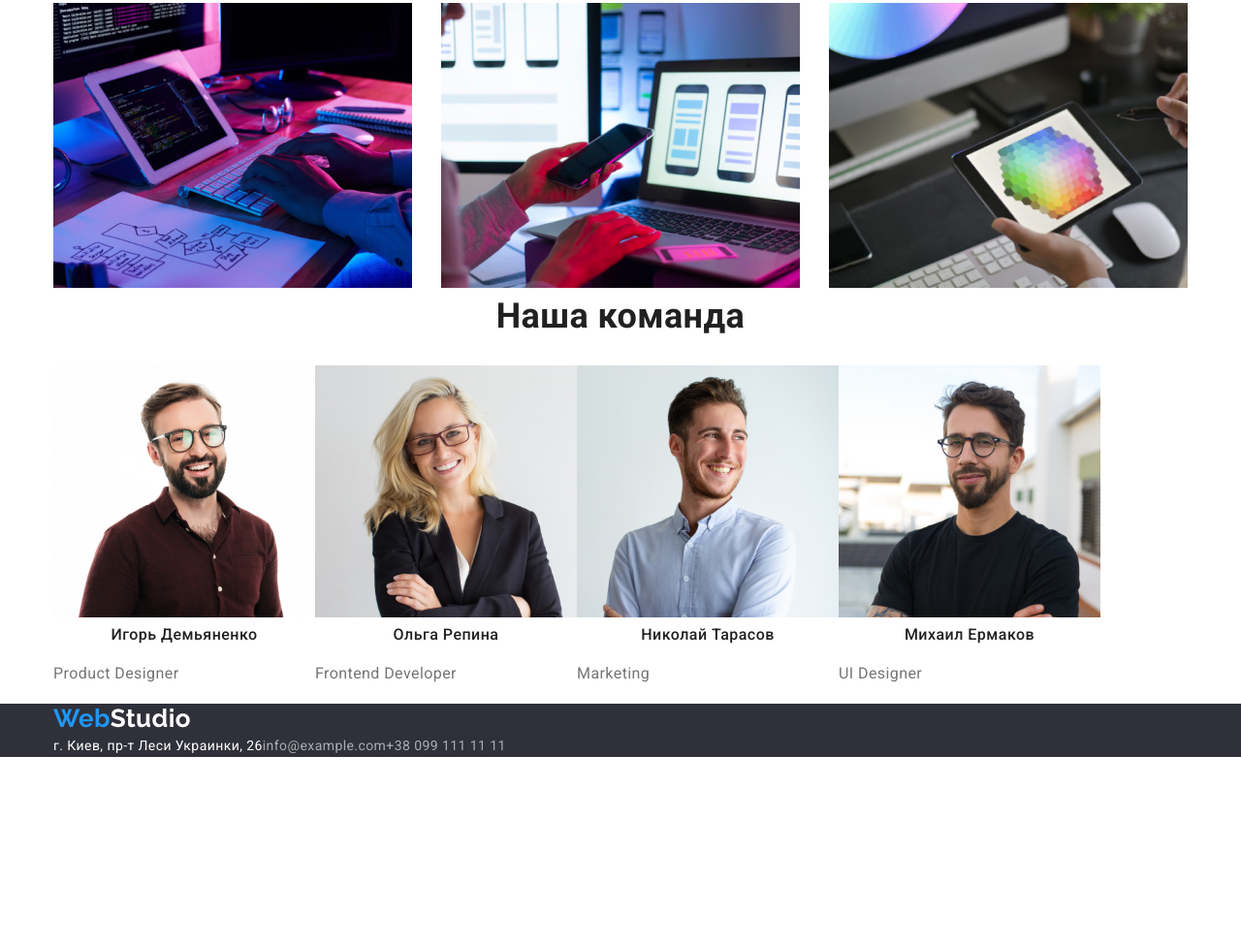
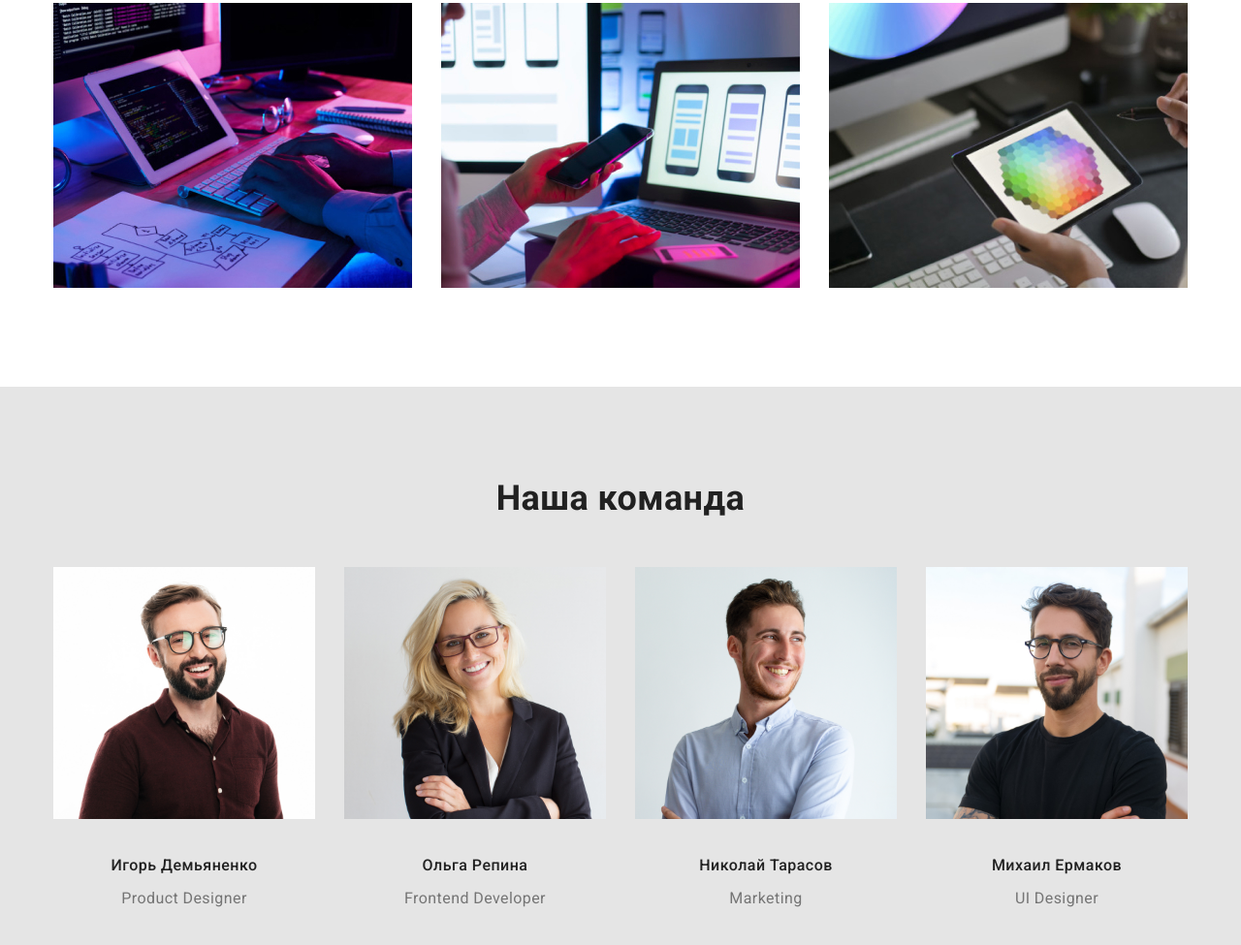
Before and after one commit to vitaly171/goit-markup-hw-03, a plain HTML site: page index.html in a window 1280 px wide. Shown: the part 1108-2083 px from the top of the page at 97% size. Before the commit the page ends 1889 px from the top, so only its background shows below. Drawn offline with nearby package versions, Linux system fonts and the light colour scheme.

Commit message:
portfolio pg

```diff
--- a/CSS/styles.css
+++ b/CSS/styles.css
@@ -22,6 +22,9 @@ h4 {
   margin-top: 0;
 }
 
+img {
+  margin: 0;
+}
 :root {
   --main-text-cl: #757575;
   --accent-cl: #2196f3;
@@ -29,6 +32,7 @@ h4 {
   --white: #ffffff;
   --gray-bg: #2f303a;
   --rgba: rgba(255, 255, 255, 0.6);
+  --cteam-bg: #e5e5e5;
 }
 .container {
   width: 1200px;
@@ -98,6 +102,7 @@ h4 {
 
 .about {
   margin-top: 94px;
+  padding-bottom: 94px;
 }
 
 .about-itens {
@@ -186,9 +191,27 @@ address {
   line-height: 1.71;
   color: var(--main-text-cl);
 }
+.team-bg {
+  background-color: var(--cteam-bg);
+}
+
+.team {
+  padding-top: 94px;
+  padding-bottom: 94px;
+}
+.team-container:not(:last-child) {
+  margin-right: 30px;
+}
+.team-block {
+  margin-top: 50px;
+}
 
 .role-description {
+  margin-top: 10px;
+  margin-bottom: 30px;
   font-size: 16px;
+  text-align: center;
+
   line-height: 1.87;
   color: var(--main-text-cl);
 }
@@ -217,6 +240,8 @@ address {
 }
 
 .team-name {
+  margin-top: 30px;
+  margin-bottom: 0px;
   font-weight: 500;
   font-size: 16px;
   line-height: 1.187;
@@ -229,6 +254,17 @@ address {
   line-height: 1.71;
   letter-spacing: 0.03em;
   color: #ffffff;
+}
+
+.foot-container {
+  padding-top: 60px;
+  padding-bottom: 60px;
+}
+
+.foot-address-block {
+  display: flex;
+  flex-direction: column;
+  margin-top: 20px;
 }
 
 .all-title {
@@ -263,4 +299,5 @@ address {
 
 .mail-tele-address {
   color: var(--rgba);
+  margin-top: 9px;
 }
--- a/index.html
+++ b/index.html
@@ -121,11 +121,11 @@
         </div>
       </section>
 
-      <section id="our-team">
-        <div class="container">
+      <section class="team-bg">
+        <div class="container team">
           <h2 class="section-title">Наша команда</h2>
-          <ul class="list">
-            <li>
+          <ul class="list team-block">
+            <li class="team-container">
               <img
                 src="./images/igor.jpg"
                 alt="igor"
@@ -135,7 +135,7 @@
               <h3 class="section-title team-name">Игорь Демьяненко</h3>
               <p class="role-description" lang="en">Product Designer</p>
             </li>
-            <li>
+            <li class="team-container">
               <img
                 src="./images/olga.jpg"
                 alt="olga"
@@ -145,7 +145,7 @@
               <h3 class="section-title team-name">Ольга Репина</h3>
               <p class="role-description" lang="en">Frontend Developer</p>
             </li>
-            <li>
+            <li class="team-container">
               <img
                 src="./images/nikolay.jpg"
                 alt="nikolay"
@@ -155,7 +155,7 @@
               <h3 class="section-title team-name">Николай Тарасов</h3>
               <p class="role-description" lang="en">Marketing</p>
             </li>
-            <li>
+            <li class="team-container">
               <img
                 src="./images/mihail.jpg"
                 alt="mihail"
@@ -170,12 +170,12 @@
       </section>
     </main>
     <footer class="dark-bg footer">
-      <div class="container">
+      <div class="container foot-container">
         <a href="index.html" class="link logo"
           >Web<span class="logo-portfolio">Studio</span></a
         >
         <address>
-          <ul class="list">
+          <ul class="list foot-address-block">
             <li class="address">
               <a
                 href="https://goo.gl/maps/m2TophCUb2dNiUJZ7"
```
Also changed, not shown: portfolio.html (+6 -2 lines).
